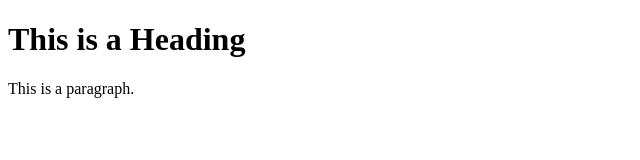
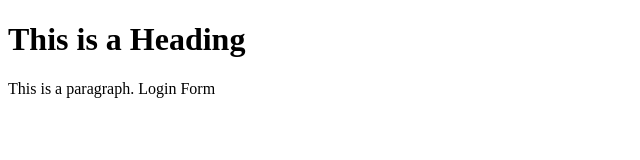
Before and after one commit to PravashTimalsina/firstprojectsampleing-, a plain HTML site: page index.html in a window 1280 px wide. Shown: the full height of the page, 0-640 px from the left. Drawn offline with Linux system fonts and the light colour scheme.

Commit message:
login form

```diff
--- a/index.html
+++ b/index.html
@@ -6,7 +6,9 @@
 <body>
 
 <h1>This is a Heading</h1>
-<p>This is a paragraph.</p>
+<p>This is a paragraph.
+Login Form
+</p>
 
 </body>
 </html>
```
Also changed, not shown: login.html (added, +1 -0 lines), log.txt (added).
